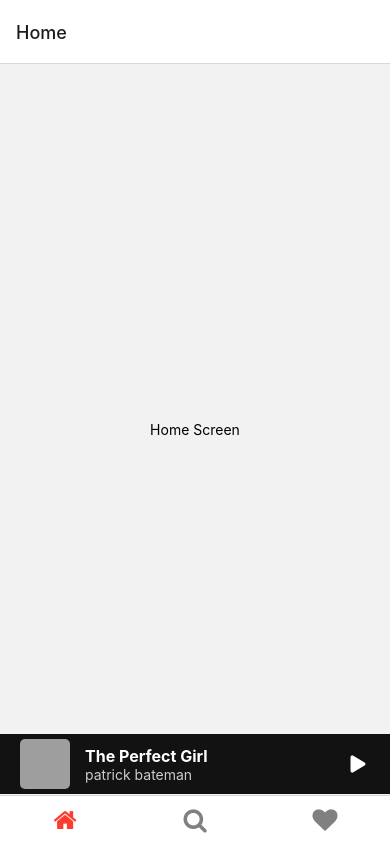
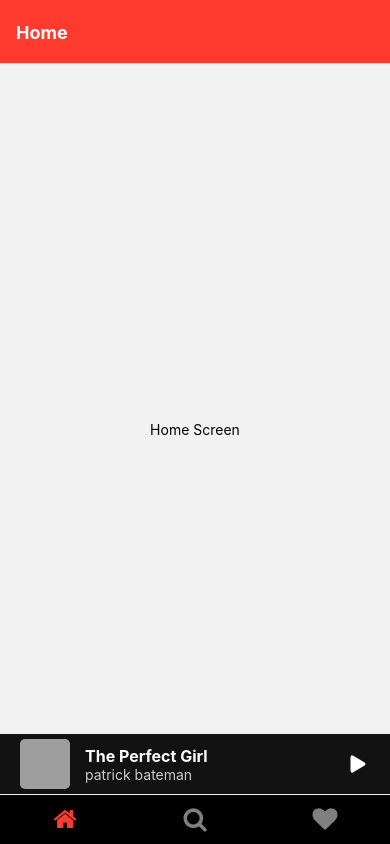
Before and after one commit to ImNotVarun/Mango_Music, a React Native app: screen / in a window 390 px wide. Built offline with nearby package versions, Linux system fonts and the light colour scheme; grey boxes are pictures that could not be loaded.

Commit message:
updated ui

```diff
--- a/App.tsx
+++ b/App.tsx
@@ -4,6 +4,7 @@ import { NavigationContainer } from '@react-navigation/native';
 import { createBottomTabNavigator } from '@react-navigation/bottom-tabs';
 import { FontAwesome } from '@expo/vector-icons';
 import { SafeAreaProvider } from 'react-native-safe-area-context';
+import { StatusBar } from 'expo-status-bar';
 
 // Import your screens
 import HomeScreen from './src/screens/HomeScreen';
@@ -21,6 +22,7 @@ const App = () => {
     <SafeAreaProvider>
       <NavigationContainer>
         <View style={styles.container}>
+          <StatusBar style="light" backgroundColor="#FF3B30" />
           <Tab.Navigator
             screenOptions={({ route }) => ({
               tabBarIcon: ({ color, size }) => {
@@ -42,19 +44,42 @@ const App = () => {
 
                 return <FontAwesome name={iconName as any} size={size} color={color} />;
               },
-              tabBarActiveTintColor: '#FF3B30',
+              tabBarActiveTintColor: route.name === 'Home' ? '#FF3B30' : '#FF6F61',
               tabBarInactiveTintColor: 'gray',
+              tabBarStyle: {
+                backgroundColor: '#000000',
+                borderTopWidth: 0,
+              },
               tabBarShowLabel: false,
+              headerStyle: {
+                backgroundColor: '#FF3B30',
+              },
+              headerTintColor: '#fff',
+              headerTitleStyle: {
+                fontWeight: 'bold',
+              },
             })}
           >
-            <Tab.Screen name="Home" component={HomeScreen} />
+            <Tab.Screen
+              name="Home"
+              component={HomeScreen}
+              options={{
+                headerStyle: {
+                  backgroundColor: '#FF3B30',
+                },
+                headerTintColor: '#fff',
+                headerTitleStyle: {
+                  fontWeight: 'bold',
+                },
+              }}
+            />
             <Tab.Screen name="Search" component={SearchScreen} />
             <Tab.Screen name="Favorites" component={FavoritesScreen} />
           </Tab.Navigator>
           <PlayerScreen
             isExpanded={isPlayerExpanded}
             setIsExpanded={setIsPlayerExpanded}
-            tabBarHeight={TAB_BAR_HEIGHT} // Pass the tab bar height
+            tabBarHeight={TAB_BAR_HEIGHT}
           />
         </View>
       </NavigationContainer>
```
